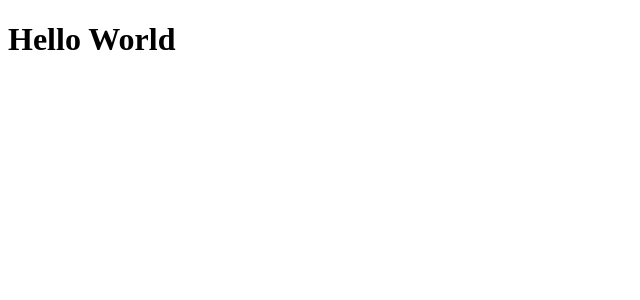
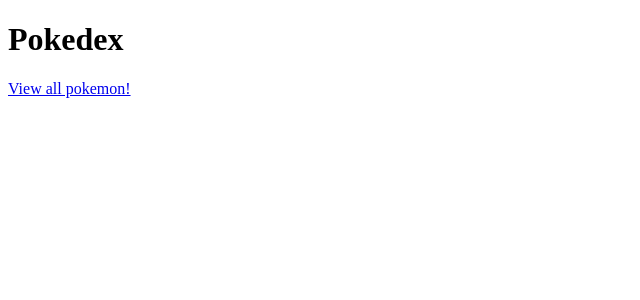
Before and after one commit to Trevor-Rezac/adv-react-compendium-testing, a React app: page / in a window 1280 px wide. Shown: the top 300 px of the page, without its empty margins (0-640 px from the left). Built offline with nearby package versions, Linux system fonts and the light colour scheme.

Commit message:
set up initial app routes and pokemonpage view

```diff
--- a/src/App.jsx
+++ b/src/App.jsx
@@ -1,3 +1,23 @@
+import {
+  BrowserRouter as Router,
+  Switch,
+  Route,
+  Link
+} from 'react-router-dom'
+import PokemonPage from './views/Pokemon/PokemonPage'
+
 export default function App() {
-  return <h1>Hello World</h1>;
+  return (
+    <Router>
+    <Switch>
+      <Route exact path="/pokemon-list">
+        <PokemonPage />
+      </Route>
+      <Route exact path='/'>
+          <h1>Pokedex</h1>
+          <Link to='/pokemon-list'>View all pokemon!</Link>
+      </Route>
+    </Switch>
+  </Router>
+  )
 }
--- /dev/null
+++ b/src/views/Pokemon/PokemonPage.jsx
@@ -0,0 +1,6 @@
+export default function PokemonList() {
+  return (
+    <h1>Pokedex</h1>
+
+  )
+}
```
